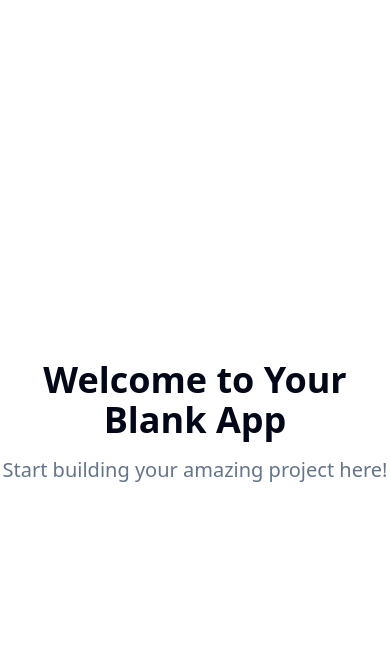
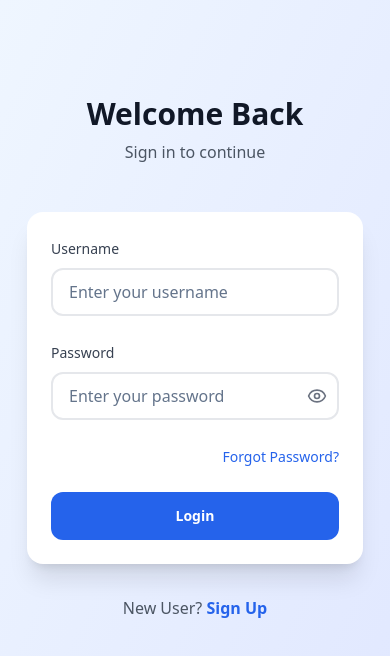
Before and after one commit to lazysolutions9/mobile-page-visions, a React (Vite) app: page / in a window 390 px wide. Shown: the top 656 px of the page. Built offline with nearby package versions, Linux system fonts and the light colour scheme.

Commit message:
Design mobile app pages

```diff
--- /dev/null
+++ b/src/components/LoginPage.tsx
@@ -0,0 +1,105 @@
+
+import { useState } from 'react';
+import { Eye, EyeOff } from 'lucide-react';
+import { Button } from '@/components/ui/button';
+import { Input } from '@/components/ui/input';
+import { Label } from '@/components/ui/label';
+
+interface LoginPageProps {
+  onSwitchToSignup: () => void;
+}
+
+const LoginPage = ({ onSwitchToSignup }: LoginPageProps) => {
+  const [username, setUsername] = useState('');
+  const [password, setPassword] = useState('');
+  const [showPassword, setShowPassword] = useState(false);
+
+  const handleLogin = () => {
+    console.log('Login attempted with:', { username, password });
+    // Handle login logic here
+  };
+
+  return (
+    <div className="flex flex-col min-h-screen px-6 py-8 max-w-sm mx-auto">
+      {/* Header */}
+      <div className="text-center mb-12 mt-16">
+        <h1 className="text-3xl font-bold text-gray-900 mb-2">Welcome Back</h1>
+        <p className="text-gray-600">Sign in to continue</p>
+      </div>
+
+      {/* Login Form */}
+      <div className="bg-white rounded-2xl shadow-xl p-6 mb-8">
+        <div className="space-y-6">
+          {/* Username Field */}
+          <div className="space-y-2">
+            <Label htmlFor="username" className="text-sm font-medium text-gray-700">
+              Username
+            </Label>
+            <Input
+              id="username"
+              type="text"
+              value={username}
+              onChange={(e) => setUsername(e.target.value)}
+              className="w-full h-12 px-4 rounded-xl border-2 border-gray-200 focus:border-blue-500 focus:ring-0 transition-colors"
+              placeholder="Enter your username"
+            />
+          </div>
+
+          {/* Password Field */}
+          <div className="space-y-2">
+            <Label htmlFor="password" className="text-sm font-medium text-gray-700">
+              Password
+            </Label>
+            <div className="relative">
+              <Input
+                id="password"
+                type={showPassword ? 'text' : 'password'}
+                value={password}
+                onChange={(e) => setPassword(e.target.value)}
+                className="w-full h-12 px-4 pr-12 rounded-xl border-2 border-gray-200 focus:border-blue-500 focus:ring-0 transition-colors"
+                placeholder="Enter your password"
+              />
+              <button
+                type="button"
+                onClick={() => setShowPassword(!showPassword)}
+                className="absolute right-3 top-1/2 transform -translate-y-1/2 text-gray-500 hover:text-gray-700 transition-colors"
+              >
+                {showPassword ? <EyeOff size={20} /> : <Eye size={20} />}
+              </button>
+            </div>
+          </div>
+
+          {/* Forgot Password */}
+          <div className="text-right">
+            <button className="text-sm text-blue-600 hover:text-blue-700 transition-colors">
+              Forgot Password?
+            </button>
+          </div>
+
+          {/* Login Button */}
+          <Button
+            onClick={handleLogin}
+            className="w-full h-12 bg-blue-600 hover:bg-blue-700 text-white font-semibold rounded-xl transition-all duration-200 transform hover:scale-[1.02]"
+          >
+            Login
+          </Button>
+        </div>
+      </div>
+
+      {/* Switch to Signup */}
+      <div className="text-center">
+        <p className="text-gray-600">
+          New User?{' '}
+          <button
+            onClick={onSwitchToSignup}
+            className="text-blue-600 hover:text-blue-700 font-semibold transition-colors"
+          >
+            Sign Up
+          </button>
+        </p>
+      </div>
+    </div>
+  );
+};
+
+export default LoginPage;
--- /dev/null
+++ b/src/components/SignupPage.tsx
@@ -0,0 +1,98 @@
+
+import { useState } from 'react';
+import { Eye, EyeOff } from 'lucide-react';
+import { Button } from '@/components/ui/button';
+import { Input } from '@/components/ui/input';
+import { Label } from '@/components/ui/label';
+
+interface SignupPageProps {
+  onSwitchToLogin: () => void;
+}
+
+const SignupPage = ({ onSwitchToLogin }: SignupPageProps) => {
+  const [username, setUsername] = useState('');
+  const [password, setPassword] = useState('');
+  const [showPassword, setShowPassword] = useState(false);
+
+  const handleSignup = () => {
+    console.log('Signup attempted with:', { username, password });
+    // Handle signup logic here
+  };
+
+  return (
+    <div className="flex flex-col min-h-screen px-6 py-8 max-w-sm mx-auto">
+      {/* Header */}
+      <div className="text-center mb-12 mt-16">
+        <h1 className="text-3xl font-bold text-gray-900 mb-2">Create Account</h1>
+        <p className="text-gray-600">Sign up to get started</p>
+      </div>
+
+      {/* Signup Form */}
+      <div className="bg-white rounded-2xl shadow-xl p-6 mb-8">
+        <div className="space-y-6">
+          {/* Username Field */}
+          <div className="space-y-2">
+            <Label htmlFor="signup-username" className="text-sm font-medium text-gray-700">
+              Username
+            </Label>
+            <Input
+              id="signup-username"
+              type="text"
+              value={username}
+              onChange={(e) => setUsername(e.target.value)}
+              className="w-full h-12 px-4 rounded-xl border-2 border-gray-200 focus:border-blue-500 focus:ring-0 transition-colors"
+              placeholder="Choose a username"
+            />
+          </div>
+
+          {/* Password Field */}
+          <div className="space-y-2">
+            <Label htmlFor="signup-password" className="text-sm font-medium text-gray-700">
+              Password
+            </Label>
+            <div className="relative">
+              <Input
+                id="signup-password"
+                type={showPassword ? 'text' : 'password'}
+                value={password}
+                onChange={(e) => setPassword(e.target.value)}
+                className="w-full h-12 px-4 pr-12 rounded-xl border-2 border-gray-200 focus:border-blue-500 focus:ring-0 transition-colors"
+                placeholder="Create a password"
+              />
+              <button
+                type="button"
+                onClick={() => setShowPassword(!showPassword)}
+                className="absolute right-3 top-1/2 transform -translate-y-1/2 text-gray-500 hover:text-gray-700 transition-colors"
+              >
+                {showPassword ? <EyeOff size={20} /> : <Eye size={20} />}
+              </button>
+            </div>
+          </div>
+
+          {/* Signup Button */}
+          <Button
+            onClick={handleSignup}
+            className="w-full h-12 bg-blue-600 hover:bg-blue-700 text-white font-semibold rounded-xl transition-all duration-200 transform hover:scale-[1.02]"
+          >
+            Sign Up
+          </Button>
+        </div>
+      </div>
+
+      {/* Switch to Login */}
+      <div className="text-center">
+        <p className="text-gray-600">
+          Already have an account?{' '}
+          <button
+            onClick={onSwitchToLogin}
+            className="text-blue-600 hover:text-blue-700 font-semibold transition-colors"
+          >
+            Login
+          </button>
+        </p>
+      </div>
+    </div>
+  );
+};
+
+export default SignupPage;
--- a/src/pages/Index.tsx
+++ b/src/pages/Index.tsx
@@ -1,12 +1,18 @@
-// Update this page (the content is just a fallback if you fail to update the page)
+
+import { useState } from 'react';
+import LoginPage from '../components/LoginPage';
+import SignupPage from '../components/SignupPage';
 
 const Index = () => {
+  const [currentPage, setCurrentPage] = useState<'login' | 'signup'>('login');
+
   return (
-    <div className="min-h-screen flex items-center justify-center bg-background">
-      <div className="text-center">
-        <h1 className="text-4xl font-bold mb-4">Welcome to Your Blank App</h1>
-        <p className="text-xl text-muted-foreground">Start building your amazing project here!</p>
-      </div>
+    <div className="min-h-screen bg-gradient-to-br from-blue-50 to-indigo-100">
+      {currentPage === 'login' ? (
+        <LoginPage onSwitchToSignup={() => setCurrentPage('signup')} />
+      ) : (
+        <SignupPage onSwitchToLogin={() => setCurrentPage('login')} />
+      )}
     </div>
   );
 };
```
